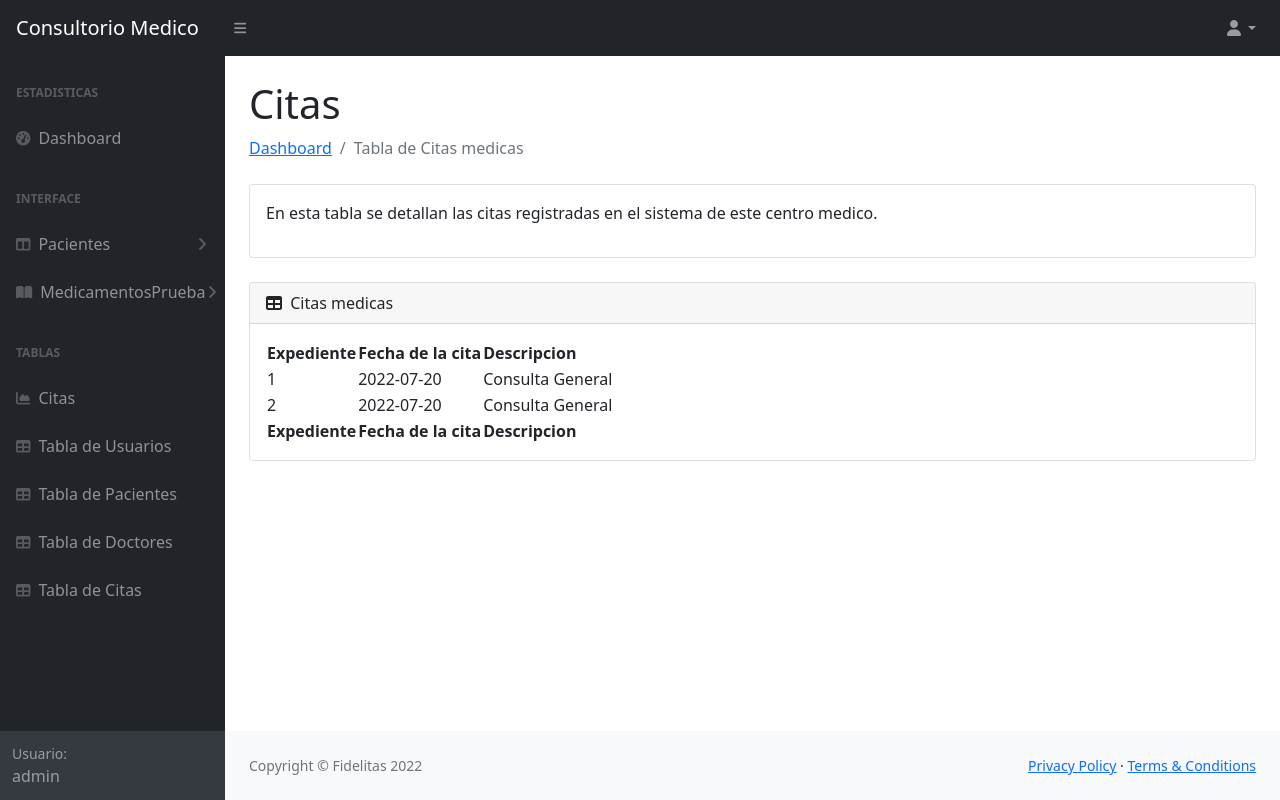
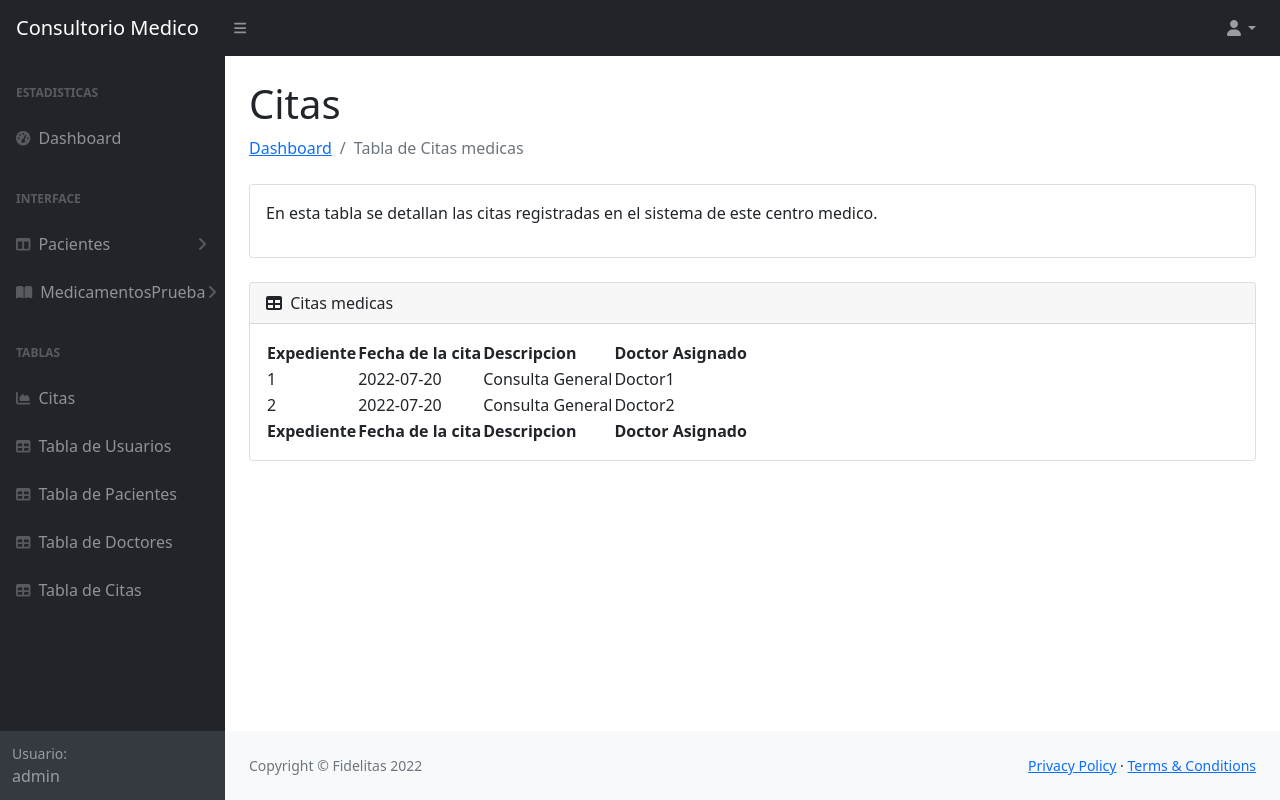
Before and after one commit to 98cordoba/AmbienteWebllCuatri2022, a PHP site: page /tablaCitas.php in a window 1280 px wide. Run offline with PHP 8.4, Linux system fonts and the light colour scheme; a user stored in the database is signed in; data comes from the database, SQL or seed files in the repository; some libraries are stand-ins or nearby versions.

Commit message:
Agregando joins a las consultas y cambios de titulos en paginas tablas

```diff
--- a/consultorioMedico/tablaCitas.php
+++ b/consultorioMedico/tablaCitas.php
@@ -10,8 +10,9 @@
     $where = "";
  } elseif($tipoUsuario == 2){ #segundo usuario #considerar switch
     $where = "WHERE idUsuario=$idUsuario";
- }
- $consultaSELECT = "SELECT * FROM cita $where";
+ } #Utilizar el where para que el doctor unicamente pueda ver sus citas***
+ $consultaSELECT = "SELECT cm.idCita, cm.fechaCita, cm.descripcion, d.nombreDoctor FROM cita cm
+ JOIN doctor d on cm.doctorAsignado = d.idDoctor";
  $resultado = $mysqli->query($consultaSELECT); #Consulta de la tabla usuarios
 ?>
 <!DOCTYPE html>
@@ -22,7 +23,7 @@
         <meta name="viewport" content="width=device-width, initial-scale=1, shrink-to-fit=no" />
         <meta name="description" content="" />
         <meta name="author" content="" />
-        <title>Tables</title>
+        <title>Citas Medicas</title>
         <link href="https://cdn.jsdelivr.net/npm/simple-datatables@latest/dist/style.css" rel="stylesheet" />
         <link href="css/styles.css" rel="stylesheet" />
         <script src="https://use.fontawesome.com/releases/v6.1.0/js/all.js" crossorigin="anonymous"></script>
@@ -153,6 +154,7 @@
                                             <th>Expediente</th>
                                             <th>Fecha de la cita</th>
                                             <th>Descripcion</th>
+                                            <th>Doctor Asignado</th>
                                         </tr>
                                     </thead>
                                     <tfoot>
@@ -160,6 +162,7 @@
                                             <th>Expediente</th>
                                             <th>Fecha de la cita</th>
                                             <th>Descripcion</th>
+                                            <th>Doctor Asignado</th>
                                         </tr>
                                     </tfoot>
                                     <tbody>
@@ -169,6 +172,7 @@
                                                 <td><?php echo $row['idCita']  ?></td>
                                                 <td><?php echo $row['fechaCita']  ?></td>
                                                 <td><?php echo $row['descripcion']  ?></td>
+                                                <td><?php echo $row['nombreDoctor']  ?></td>
                                             </tr>
                                             <?php } ?>
                                     </tbody>
--- a/consultorioMedico/tablaDoctores.php
+++ b/consultorioMedico/tablaDoctores.php
@@ -22,7 +22,7 @@
         <meta name="viewport" content="width=device-width, initial-scale=1, shrink-to-fit=no" />
         <meta name="description" content="" />
         <meta name="author" content="" />
-        <title>Tables</title>
+        <title>Doctores</title>
         <link href="https://cdn.jsdelivr.net/npm/simple-datatables@latest/dist/style.css" rel="stylesheet" />
         <link href="css/styles.css" rel="stylesheet" />
         <script src="https://use.fontawesome.com/releases/v6.1.0/js/all.js" crossorigin="anonymous"></script>
--- a/consultorioMedico/tablaPacientes.php
+++ b/consultorioMedico/tablaPacientes.php
@@ -22,7 +22,7 @@
         <meta name="viewport" content="width=device-width, initial-scale=1, shrink-to-fit=no" />
         <meta name="description" content="" />
         <meta name="author" content="" />
-        <title>Tables</title>
+        <title>Pacientes</title>
         <link href="https://cdn.jsdelivr.net/npm/simple-datatables@latest/dist/style.css" rel="stylesheet" />
         <link href="css/styles.css" rel="stylesheet" />
         <script src="https://use.fontawesome.com/releases/v6.1.0/js/all.js" crossorigin="anonymous"></script>
```
